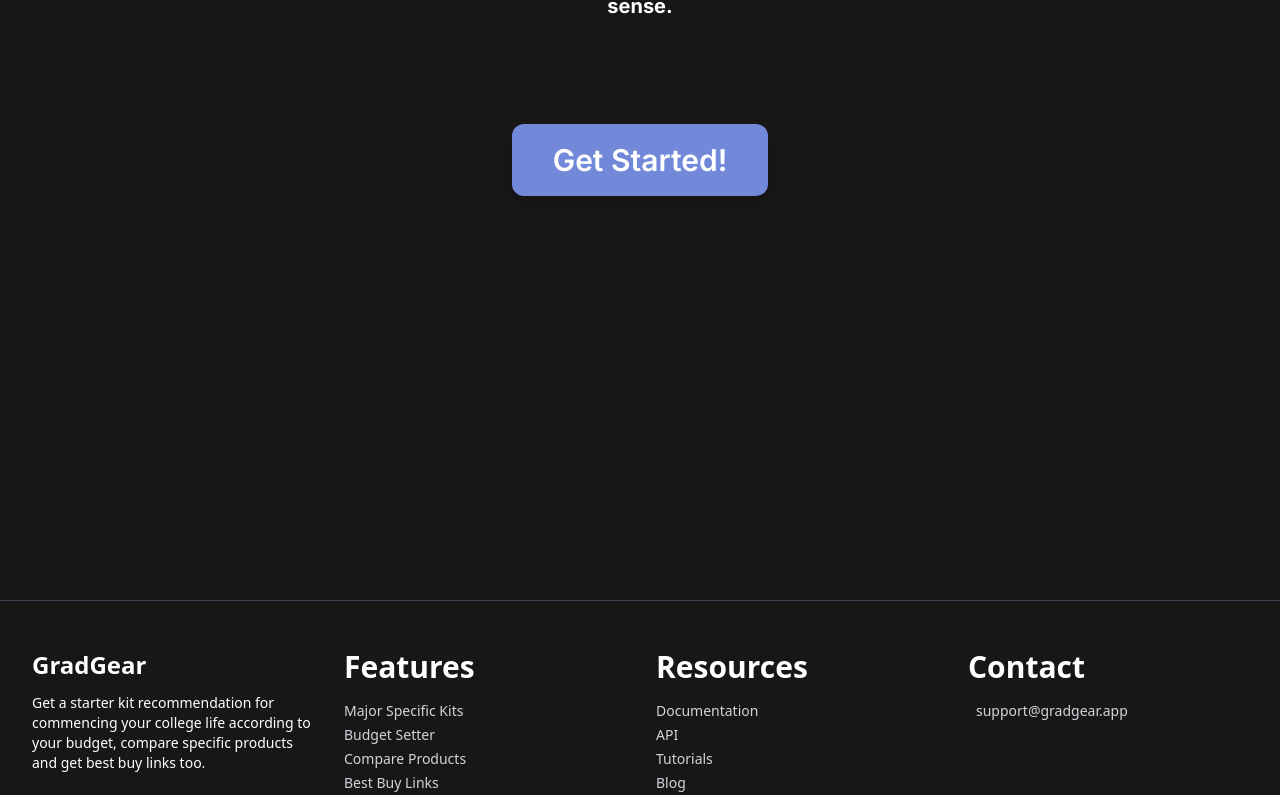
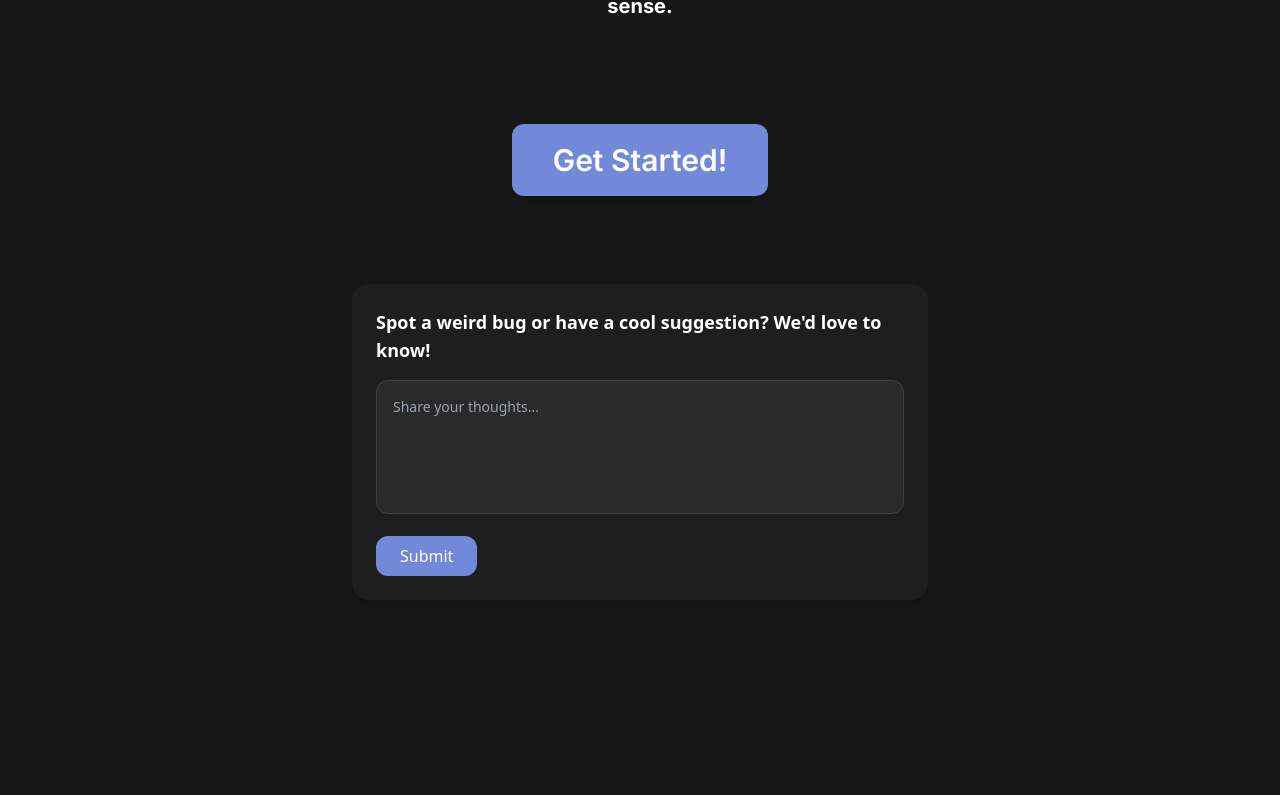
Before and after one commit to Yolo-Twice/GradGear, a React (Vite) app: page / in a window 1280 px wide. Shown: the part 548-1343 px from the top of the page. Built offline with nearby package versions, Linux system fonts and the light colour scheme.

Commit message:
added remarks box

```diff
--- a/src/components/main components/pickMajorForm.jsx
+++ b/src/components/main components/pickMajorForm.jsx
@@ -65,7 +65,7 @@ export default function PickMajorForm(props) {
       </h2>
 
       <div className="w-[24rem] md:w-[25rem] flex flex-col text-2xl max-w-[50rem] mx-auto p-6 rounded-2xl shadow-lg border border-white/10 text-center font-bold">
-        <h2 className="mx-auto font-inter text-2xl text-[#7289da] md:text-3xl">Pick Your Major!</h2>
+        <h2 className="mx-auto font-inter text-2xl text-[#7289da] md:text-3xl">Pick Your Major</h2>
         <select
           className="text-xl p-2 mt-4 rounded-xl bg-[#23262b] border border-white/10 shadow-lg text-[#e4e7eb] text-center"
           name="Major"
--- a/src/components/main.jsx
+++ b/src/components/main.jsx
@@ -2,6 +2,7 @@ import { useState } from "react"
 import PickMajorForm from "./main components/pickMajorForm"
 import {Cover} from "./ui/cover.jsx"
 import { RingLoader } from "react-spinners"
+import RemarksBox from "./ui/remarksBox.jsx"
 
 export default function Main() {
     const [getStartedButton,setGetStartedButton] = useState(false)
@@ -38,6 +39,7 @@ export default function Main() {
         <br className="mb-[6rem]"></br>
         {loading ? <div className="flex justify-center items-center"><RingLoader color="#7289da"/></div> : result && <div className=" bg-[#23262b] border border-white/10 rounded-lg  p-6 mb-40 rendered-content" dangerouslySetInnerHTML={{__html: result }} />}
         </div>
+        <RemarksBox />
         </div>
     )
 }
--- /dev/null
+++ b/src/components/ui/remarksBox.jsx
@@ -0,0 +1,39 @@
+import { useState } from "react";
+
+export default function RemarksBox({ onSubmit }) {
+  const [submitted, setSubmitted] = useState(false);
+
+  const handleFormSubmit = (e) => {
+    e.preventDefault();
+    const remark = e.target.remark.value.trim();
+    if (remark) {
+      onSubmit?.(remark);
+      setSubmitted(true);
+      e.target.reset();
+      setTimeout(() => setSubmitted(false), 3000); // hide message after 3s
+    }
+  };
+
+  return (
+    <div className="bg-[#1e1e1e] text-white p-6 rounded-2xl shadow-lg max-w-xl mx-auto mt-16">
+      <h2 className="text-lg font-semibold mb-4 text-left">Spot a weird bug or have a cool suggestion? We'd love to know!</h2>
+      <form onSubmit={handleFormSubmit}>
+        <textarea
+          name="remark"
+          rows="5"
+          placeholder="Share your thoughts..."
+          className="w-full bg-[#2a2a2a] border border-gray-700 rounded-xl p-4 text-sm focus:outline-none focus:ring-2 focus:ring-[#7289da] placeholder-gray-400 resize-none"
+        ></textarea>
+        <button
+          type="submit"
+          className="mt-4 bg-[#7289da] hover:bg-[#53639f] transition-colors text-white px-6 py-2 rounded-xl font-medium"
+        >
+          Submit
+        </button>
+      </form>
+      {submitted && (
+        <p className="text-green-400 text-sm mt-4">Thanks for your input!</p>
+      )}
+    </div>
+  );
+}
```
